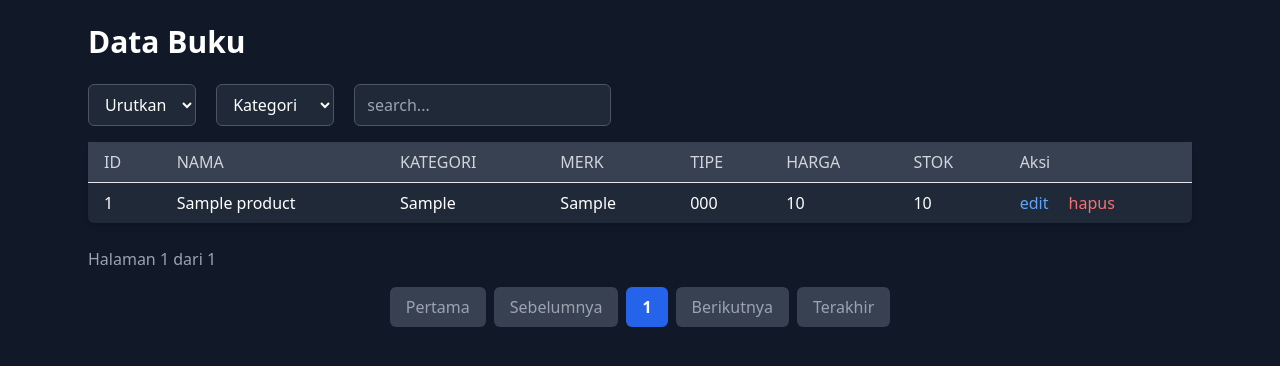
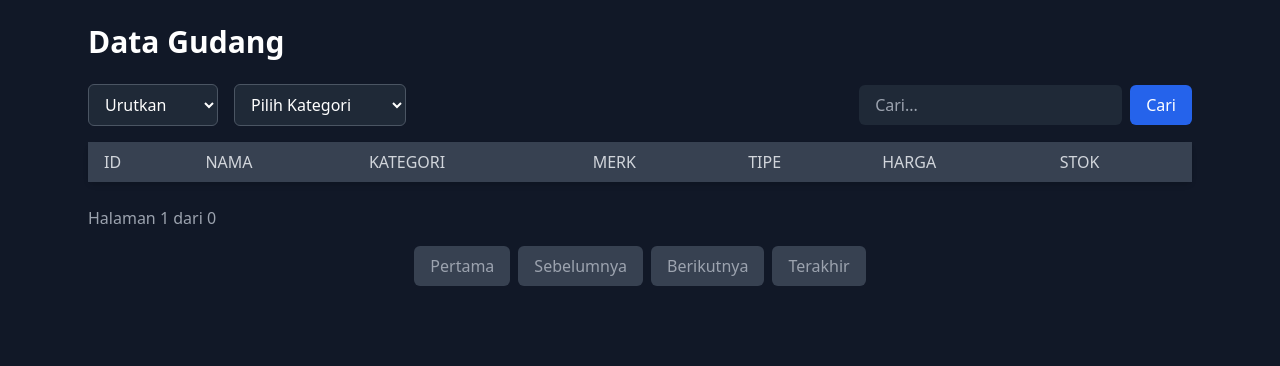
Before and after one commit to ArilPopon/uasbdl, a PHP site: page / in a window 1280 px wide. Shown: the top 366 px of the page. Run offline with PHP 8.4, Linux system fonts and the light colour scheme; tables that the repository leaves empty or names only in its code hold one stand-in row (values such as "Sample post"); lists and menus that the app fills with data are empty; some libraries are stand-ins or nearby versions.

Commit message:
Rapihin file and buat filter products

```diff
--- a/index.php
+++ b/index.php
@@ -1,3 +1,53 @@
+<?php
+include 'koneksi.php';
+include 'functions.php';
+
+// Konfigurasi pagination
+$limit = 10;
+$page = isset($_GET['page']) ? (int)$_GET['page'] : 1;
+$offset = ($page - 1) * $limit;
+
+// Query dasar untuk produk
+$query_showProducts = "FROM Products p INNER JOIN Categories c ON p.category = c.category_id WHERE 1=1";
+
+// Filter kategori
+if (isset($_GET['category']) && $_GET['category'] != '') {
+  $query_showProducts .= " AND p.category = " . (int)$_GET['category'];
+}
+
+// Filter pencarian
+if (isset($_GET['search']) && $_GET['search'] != '') {
+  $search = $_GET['search'];
+  $query_showProducts .= " AND (
+        LOWER(p.name) LIKE '%" . $search . "%' OR
+        LOWER(p.brand) LIKE '%" . $search . "%' OR
+        LOWER(c.category_name) LIKE '%" . $search . "%' OR
+        LOWER(p.model_number) LIKE '%" . $search . "%' OR
+        CAST(p.price AS CHAR) LIKE '%" . $search . "%' OR
+        CAST(p.stock_quantity AS CHAR) LIKE '%" . $search . "%'
+    )";
+}
+
+// Sorting
+$order_by = getOrderBy(isset($_GET['sort']) ? $_GET['sort'] : '');
+
+// Total data dan jumlah halaman
+$total_data = getTotalData($conn, $query_showProducts);
+$total_pages = ceil($total_data / $limit);
+
+// Data produk dan kategori
+$data = getProducts($conn, $query_showProducts, $order_by, $limit, $offset);
+$categories = getCategories($conn);
+
+// String query untuk pagination
+$query_string = buildQueryString($_GET);
+
+// Rentang halaman pagination
+$max_pages_to_display = 3;
+$start_page = max(1, $page - floor($max_pages_to_display / 2));
+$end_page = min($total_pages, $start_page + $max_pages_to_display - 1);
+?>
+
 <!DOCTYPE html>
 <html lang="en">
 
@@ -12,24 +62,44 @@
 
   <div class="max-w-6xl mx-auto p-6">
 
-    <h1 class="text-3xl font-semibold mb-6">Data Buku</h1>
+    <h1 class="text-3xl font-semibold mb-6">Data Gudang</h1>
 
-    <div class="mb-4 space-x-4">
-      <select class="border border-gray-600 rounded-md px-3 py-2 focus:outline-none focus:ring-2 focus:ring-blue-500 bg-gray-800 text-white">
-        <option value="">Urutkan</option>
-        <option value="">Terbaru</option>
-        <option value="">A-Z</option>
-        <option value="">Z-A</option>
-      </select>
-      <select class="border border-gray-600 rounded-md px-3 py-2 focus:outline-none focus:ring-2 focus:ring-blue-500 bg-gray-800 text-white">
-        <option value="">Kategori</option>
-        <option value="">Horror</option>
-        <option value="">Komedi</option>
-        <option value="">Romantis</option>
-      </select>
-      <input type="text" placeholder="search..." class="border border-gray-600 rounded-md px-3 py-2 focus:outline-none focus:ring-2 focus:ring-blue-500 bg-gray-800 text-white">
+    <!-- Filter, Search dan Sorting -->
+    <div class="mb-4">
+      <form method="GET" class="flex justify-between items-center w-full space-x-4">
+
+        <!-- Sorting-->
+        <div class="flex space-x-4">
+          <div class="flex items-center space-x-2">
+            <select name="sort" onchange="this.form.submit()" class="border border-gray-600 rounded-md px-3 py-2 bg-gray-800 text-white focus:outline-none focus:ring-2 focus:ring-blue-500">
+              <option value="">Urutkan</option>
+              <option value="a-z" <?php if (isset($_GET['sort']) && $_GET['sort'] == 'a-z') echo 'selected'; ?>>Nama (A-Z)</option>
+              <option value="z-a" <?php if (isset($_GET['sort']) && $_GET['sort'] == 'z-a') echo 'selected'; ?>>Nama (Z-A)</option>
+            </select>
+          </div>
+
+          <!-- Kategori -->
+          <div class="flex items-center space-x-2">
+            <select name="category" onchange="this.form.submit()" class="border border-gray-600 rounded-md px-3 py-2 bg-gray-800 text-white focus:outline-none focus:ring-2 focus:ring-blue-500">
+              <option value="">Pilih Kategori</option>
+              <?php while ($cat = mysqli_fetch_array($categories)) { ?>
+                <option value="<?php echo $cat['category_id']; ?>" <?php if (isset($_GET['category']) && $_GET['category'] == $cat['category_id']) echo 'selected'; ?>>
+                  <?php echo $cat['category_name']; ?>
+                </option>
+              <?php } ?>
+            </select>
+          </div>
+        </div>
+
+        <!-- Search -->
+        <div class="flex items-center ml-auto space-x-2">
+          <input type="text" name="search" placeholder="Cari..." class="px-4 py-2 bg-gray-800 text-white rounded-md" value="<?php echo isset($_GET['search']) ? $_GET['search'] : ''; ?>">
+          <button type="submit" class="px-4 py-2 bg-blue-600 text-white rounded-md hover:bg-blue-700">Cari</button>
+        </div>
+      </form>
     </div>
 
+    <!-- Tabel Data -->
     <table class="w-full table-auto border-collapse mb-6 bg-gray-800 rounded-md shadow-md">
       <thead>
         <tr class="bg-gray-700 text-left">
@@ -40,93 +110,66 @@
           <th class="px-4 py-2 font-medium text-gray-300">TIPE</th>
           <th class="px-4 py-2 font-medium text-gray-300">HARGA</th>
           <th class="px-4 py-2 font-medium text-gray-300">STOK</th>
-          <th class="px-4 py-2 font-medium text-gray-300">Aksi</th>
+          <!-- <th class="px-4 py-2 font-medium text-gray-300">Aksi</th> -->
         </tr>
       </thead>
       <tbody>
-        <?php
-        include 'koneksi.php';
-
-        // Konfigurasi Pagination
-        $limit = 10; // Jumlah data per halaman
-        $page = isset($_GET['page']) ? (int)$_GET['page'] : 1; // Halaman saat ini
-        $offset = ($page - 1) * $limit; // Hitung data mulai
-
-        // Hitung total data
-        $result = mysqli_query($conn, "SELECT COUNT(*) AS total FROM products");
-        $row = mysqli_fetch_assoc($result);
-        $total_data = $row['total'];
-        $total_pages = ceil($total_data / $limit);
-
-        // Query data dengan limit dan offset
-        $data = mysqli_query($conn, "SELECT * FROM products LIMIT $limit OFFSET $offset");
-
-        // Tampilkan data
-        while ($row = mysqli_fetch_array($data)) {
-        ?>
+        <?php while ($row = mysqli_fetch_array($data)) { ?>
           <tr class="border-t">
             <td class="px-4 py-2"><?php echo $row['product_id']; ?></td>
             <td class="px-4 py-2"><?php echo $row['name']; ?></td>
-            <td class="px-4 py-2"><?php echo $row['category']; ?></td>
+            <td class="px-4 py-2"><?php echo $row['category_name']; ?></td>
             <td class="px-4 py-2"><?php echo $row['brand']; ?></td>
             <td class="px-4 py-2"><?php echo $row['model_number']; ?></td>
             <td class="px-4 py-2"><?php echo $row['price']; ?></td>
             <td class="px-4 py-2"><?php echo $row['stock_quantity']; ?></td>
-            <td class="px-4 py-2">
+            <!-- <td class="px-4 py-2">
               <a href="#" class="text-blue-400 hover:underline">edit</a>
               <a href="#" class="text-red-400 hover:underline ml-4">hapus</a>
-            </td>
+            </td> -->
           </tr>
-        <?php
-        }
-        ?>
+        <?php } ?>
       </tbody>
     </table>
 
-    <!-- Tampilkan informasi halaman -->
+    <!--  Pagination -->
     <div class="mb-4 text-gray-400">
       <p>Halaman <?php echo $page; ?> dari <?php echo $total_pages; ?></p>
     </div>
 
-    <!-- Navigasi Pagination -->
     <div class="flex justify-center space-x-2">
-      <!-- Tombol "Pertama" dan "Sebelumnya" -->
-      <?php if ($page > 1): ?>
-        <a href="?page=1" class="px-4 py-2 bg-blue-600 text-white rounded-md hover:bg-blue-700">Pertama</a>
-        <a href="?page=<?php echo $page - 1; ?>" class="px-4 py-2 bg-blue-600 text-white rounded-md hover:bg-blue-700">Sebelumnya</a>
-      <?php else: ?>
-        <span class="px-4 py-2 bg-gray-700 text-gray-400 rounded-md">Pertama</span>
-        <span class="px-4 py-2 bg-gray-700 text-gray-400 rounded-md">Sebelumnya</span>
-      <?php endif; ?>
-
-      <!-- Menampilkan halaman 1, 2, 3 dan seterusnya -->
       <?php
-      $start_page = max(1, $page - 1);
-      $end_page = min($total_pages, $page + 1);
-
-      if ($page == 1) {
-        $end_page = min($total_pages, 3);
-      } elseif ($page == $total_pages) {
-        $start_page = max(1, $total_pages - 2);
+      // First and Previous links
+      if ($page > 1) {
+        echo "<a href='?page=1&$query_string' class='px-4 py-2 bg-blue-600 text-white rounded-md hover:bg-blue-700'>Pertama</a>";
+        echo "<a href='?page=" . ($page - 1) . "&$query_string' class='px-4 py-2 bg-blue-600 text-white rounded-md hover:bg-blue-700'>Sebelumnya</a>";
+      } else {
+        // Disable First and Previous buttons on the first page
+        echo "<span class='px-4 py-2 bg-gray-700 text-gray-400 rounded-md'>Pertama</span>";
+        echo "<span class='px-4 py-2 bg-gray-700 text-gray-400 rounded-md'>Sebelumnya</span>";
       }
 
-      for ($i = $start_page; $i <= $end_page; $i++):
+      // Page numbers
+      for ($i = $start_page; $i <= $end_page; $i++) {
+        // Add 'active' class for the current page
+        $active_class = ($i == $page) ? 'bg-slate-700' : 'bg-blue-600';
+        echo "<a href='?page=$i&$query_string' class='px-4 py-2 $active_class text-white rounded-md hover:bg-blue-700'>$i</a>";
+      }
+
+      // Next and Last links
+      if ($page < $total_pages) {
+        echo "<a href='?page=" . ($page + 1) . "&$query_string' class='px-4 py-2 bg-blue-600 text-white rounded-md hover:bg-blue-700'>Berikutnya</a>";
+        echo "<a href='?page=$total_pages&$query_string' class='px-4 py-2 bg-blue-600 text-white rounded-md hover:bg-blue-700'>Terakhir</a>";
+      } else {
+        // Disable Next and Last buttons on the last page
+        echo "<span class='px-4 py-2 bg-gray-700 text-gray-400 rounded-md'>Berikutnya</span>";
+        echo "<span class='px-4 py-2 bg-gray-700 text-gray-400 rounded-md'>Terakhir</span>";
+      }
       ?>
-        <a href="?page=<?php echo $i; ?>" class="px-4 py-2 rounded-md text-white bg-blue-600 hover:bg-blue-700 <?php if ($i == $page) echo 'font-semibold'; ?>"><?php echo $i; ?></a>
-      <?php endfor; ?>
-
-      <!-- Tombol "Berikutnya" dan "Terakhir" -->
-      <?php if ($page < $total_pages): ?>
-        <a href="?page=<?php echo $page + 1; ?>" class="px-4 py-2 bg-blue-600 text-white rounded-md hover:bg-blue-700">Berikutnya</a>
-        <a href="?page=<?php echo $total_pages; ?>" class="px-4 py-2 bg-blue-600 text-white rounded-md hover:bg-blue-700">Terakhir</a>
-      <?php else: ?>
-        <span class="px-4 py-2 bg-gray-700 text-gray-400 rounded-md">Berikutnya</span>
-        <span class="px-4 py-2 bg-gray-700 text-gray-400 rounded-md">Terakhir</span>
-      <?php endif; ?>
     </div>
 
+
   </div>
-
 </body>
 
 </html>
--- a/koneksi.php
+++ b/koneksi.php
@@ -1,7 +1,11 @@
 <?php
-$conn = mysqli_connect('localhost', 'root', '', 'uasbdl');
-// if (!$conn) {
-//     echo "Koneksi Gagal";
-// } else {
-//     echo "Koneksi Berhasil";
-// }
+$servername = "localhost";
+$username = "root";
+$password = "";
+$dbname = "uasbdl";
+
+$conn = mysqli_connect($servername, $username, $password, $dbname);
+
+if (!$conn) {
+    die("Connection failed: " . mysqli_connect_error());
+}
```
Also changed, not shown: functions.php (added, +44 -0 lines).
